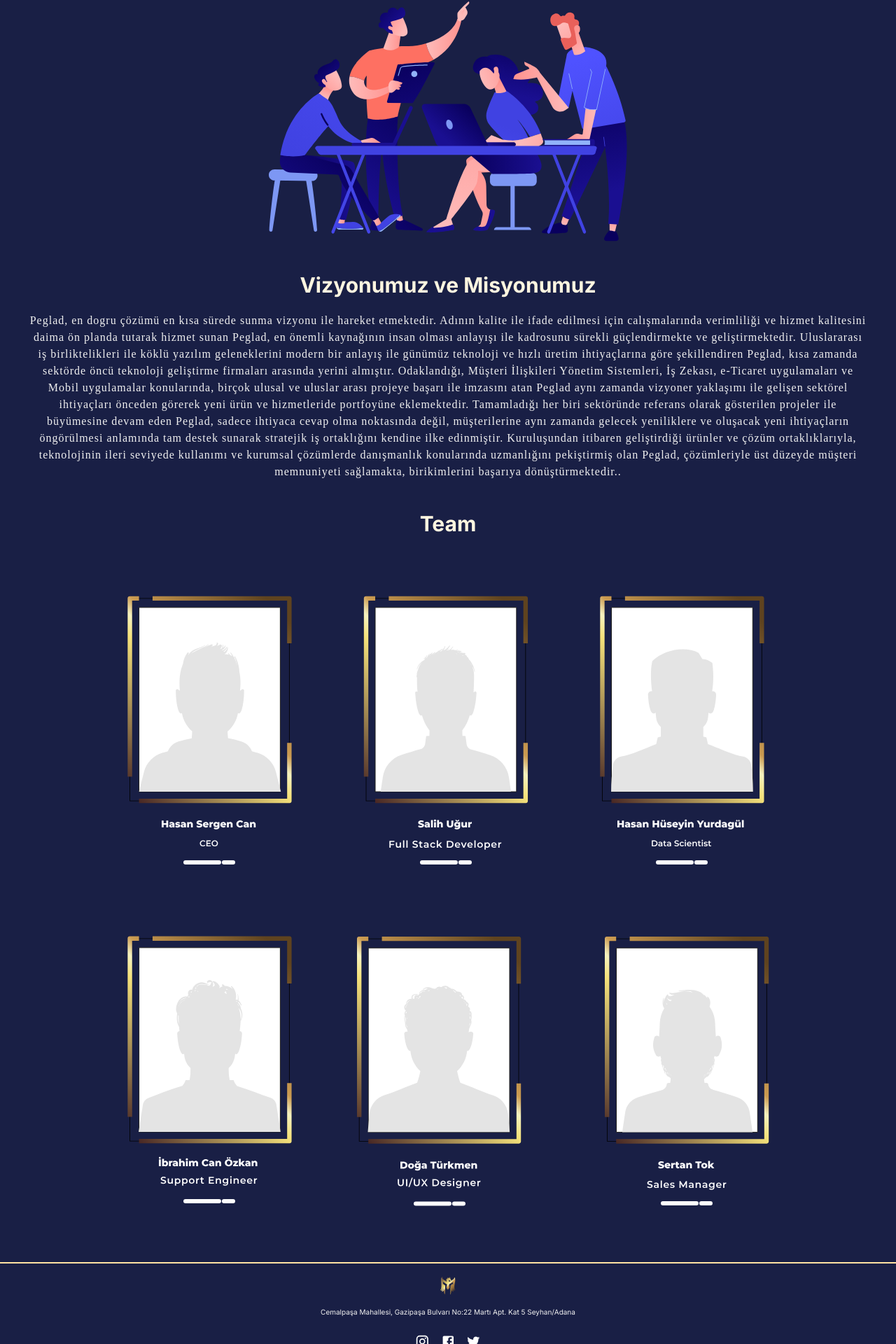
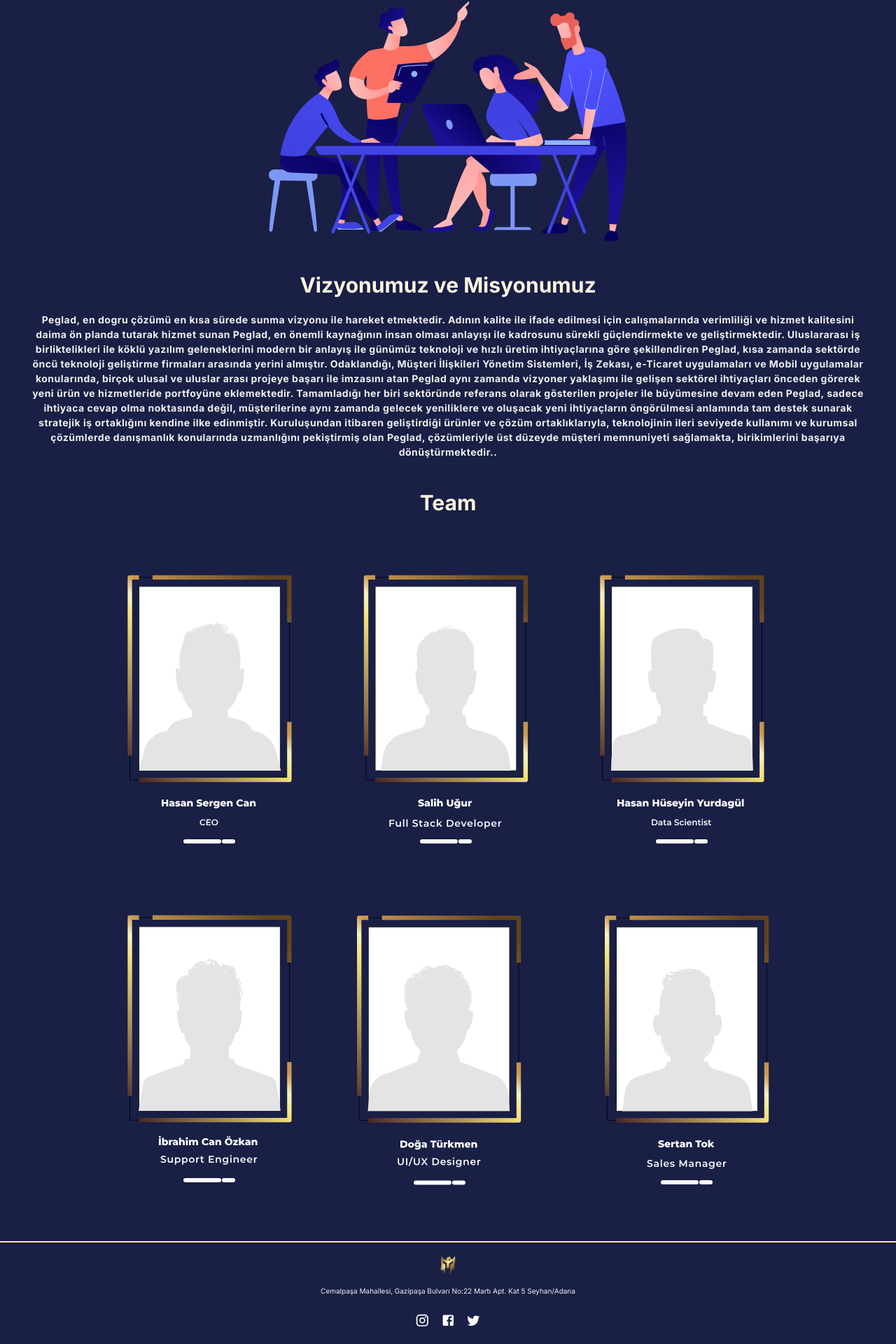
Before and after one commit to salihhugurr/business-landing, a React (Create React App) app: page /about in a window 1280 px wide. Shown: the part 314-2234 px from the top of the page at 70% size. Built offline with nearby package versions, Linux system fonts and the light colour scheme.

Commit message:
some changes

```diff
--- a/package.json
+++ b/package.json
@@ -26,6 +26,7 @@
     "react-countup": "^6.4.0",
     "react-datepicker": "^4.8.0",
     "react-dom": "^18.2.0",
+    "react-helmet": "^6.1.0",
     "react-i18next": "^12.1.1",
     "react-redux": "^8.0.5",
     "react-router-dom": "^6.4.3",
--- a/public/index.html
+++ b/public/index.html
@@ -7,7 +7,7 @@
     <meta name="theme-color" content="#000000" />
     <meta
       name="description"
-      content="Web site created using create-react-app"
+      content="© Peglad"
     />
     <link rel="apple-touch-icon" href="%PUBLIC_URL%/logo192.png" />
     <!--
--- a/src/components/Footer.jsx
+++ b/src/components/Footer.jsx
@@ -48,10 +48,14 @@ const Footer = () => {
           >
             <Instagram />
           </IconButton>
-          <IconButton>
+          <IconButton
+          href="https://www.facebook.com/pegladmedya/"
+          target="_blank">
             <Facebook />
           </IconButton>
-          <IconButton>
+          <IconButton
+          href="https://www.twitter.com/pegladmedya/"
+          target="_blank">
             <Twitter />
           </IconButton>
         </Stack>
--- a/src/components/Navbar.jsx
+++ b/src/components/Navbar.jsx
@@ -69,9 +69,11 @@ const Navbar = ({ isSidebarOpen, setIsSidebarOpen, isNonMobile }) => {
         <FlexBetween gap="1.5rem">
           <img
             src={logo}
+            onClick={()=>navigate(`home`)}
             style={{
               height: isNonMobile ? 40 : 30,
               width: isNonMobile ? 40 : 30,
+              cursor:"pointer"
             }}
             alt="Peglad."
           />
--- a/src/languages/translationEn.js
+++ b/src/languages/translationEn.js
@@ -5,7 +5,7 @@ export const translationEn = {
   Career: "Career",
   Contact: "Contact",
   Pages: "Pages",
-  Copyright: "@ 2023 Peglad. All rights reserved.",
+  Copyright: "© 2023 Peglad. All rights reserved.",
   Dream: "Make Your Dreams Come True",
   FinishedProject: "Finished Project",
   MobileApp: "Mobile App",
@@ -39,15 +39,14 @@ export const translationEn = {
   provides high level of customer satisfaction with its solutions,
   transforming..`,
   proj1Name: `FUTURE PREDICTION APP`,
-  proj1Desc: `Projemiz literatürde en yaygın şekilde kullanılan derin öğrenme ve makine öğrenmesi algoritmaları kullanarak geleceğe yönelik tahminler yapmayı sağlayan bir uygulamadır. Geliştirilen uygulama sayesinde herhangi bir veri seti kullanılarak dinamik bir şekilde tahminleme modelleri oluşturulabilme ve oluşturulan bu modeller ile girilen veri setinin gelecekteki hali tahmin edilebilmektedir.`,
+  proj1Desc: `Our project is an application that allows making predictions for the future by using deep learning and machine learning algorithms, which are the most widely used in the literature. Thanks to the developed application, estimation models can be created dynamically using any data set and the future state of the entered data set can be predicted with these models.`,
   proj2Name: `COVID STATISTIC WEBSITE`,
-  proj2Desc: `Uygulamamız WHO’nun (Dünya Sağlık Örgütü) paylaşmış olduğu rest api kullanarak ve son teknoloji Javascript fetch özellikleri ile covid-19 salgınının her gün ve toplamdaki istatistiklerini her an online şekilde sunmaktadır.`,
+  proj2Desc: `Our application presents daily and total statistics of the covid-19 epidemic online at any time, using the rest api shared by WHO (World Health Organization) and with the latest technology Javascript fetch features.`,
   proj3Name: `COVİD-19
   CHATBOT`,
-  proj3Desc: `Geliştirdiğimiz Covid-19 Chatbot Bert ve Transformer derin öğrenme altyapılarını kullanarak Dünya Sağlık Örgütünün sağladı veri ile eğitilmiş ve Covid-19 hakkında bütün bilgileri kullanıcılara anlık olarak sunabilmiştir.`,
+  proj3Desc: `The Covid-19 Chatbot we developed, using Bert and Transformer deep learning infrastructures, was trained with the data provided by the World Health Organization and was able to instantly present all information about Covid-19 to the users.`,
   proj4Name: `LONDON TRANSPORTATION MOBILE APP`,
-  proj4Desc: `Londra’da bulunan özel bir seyahat acentesi için geliştirilmiş London Transportation mobil uygulamamız Londra Belediyesinin bizlere sağlamış olduğu harita, yol ve ulaşım bilgileri kullanılarak android ve ios uygulaması olarak acenteye tasarlanmıştır. Uygulama qr kod yardımı ile en yakın rotayı oluşturabilmekte ve en yakın ulaşım aracını lokasyon olarak kullanıcıya sunabilmektedir.
-  `,
+  proj4Desc: `Our London Transportation mobile application, developed for a private travel agency in London, was designed for the agency as an android and iOS application, using the map, road and transportation information provided to us by the Municipality of London. The application can create the closest route with the help of qr code and present the closest transportation vehicle to the user as a location.`,
   writeUs: "WRITE US",
   Name: "Name",
   Head: "Head",
@@ -56,4 +55,5 @@ export const translationEn = {
     "Your email has been sent succesfully. We will contact with you as soon as possible...",
   Error:
     "An error occurred while sending email. We will solve this problem as soon as possible... If you want you can contact with us by calling.",
+    Send:"Send",
 };
--- a/src/languages/translationTr.js
+++ b/src/languages/translationTr.js
@@ -5,7 +5,7 @@ export const translationTr = {
   Career: "Kariyer",
   Contact: "İletişim",
   Pages: "Sayfalar",
-  Copyright: "@ 2023 Peglad. Tüm hakları saklıdır.",
+  Copyright: "© 2023 Peglad. Tüm hakları saklıdır.",
   Dream: "Hayalleriniz Gerçek Olsun",
   FinishedProject: "Tamamlanan Proje",
   MobileApp: "Mobil Uygulama",
@@ -63,4 +63,5 @@ export const translationTr = {
     "Mailiniz başarılı bir şekilde tarafımıza iletilmiştir. En kısa sürede sizinle iletişime geçeceğiz...",
   Error:
     "Mailiniz gönderilirken bir hatayla karşılaşıldı. Yakın zamanda konuyla ilgili çözüme ulaşacağız... Dilerseniz telefon numarası üzerinden iletişim sağlayabilirsiniz.",
+    Send:"Gönder",
 };
--- a/src/scenes/about/index.jsx
+++ b/src/scenes/about/index.jsx
@@ -3,6 +3,7 @@ import React, { useState } from "react";
 import office from "../../assets/office.svg";
 import teamDark from "../../assets/teamDark.svg";
 import team from "../../assets/team.svg";
+import {Helmet} from "react-helmet"
 
 import { useTranslation } from "react-i18next";
 
@@ -13,6 +14,10 @@ const About = () => {
 
   return (
     <Box flexDirection={"column"} sx={{ display: "flex", minHeight: "100%" }}>
+      <Helmet>
+        <title>{t("About")}</title>
+        <meta name={t("About")} description="Peglad hakkında"/>
+      </Helmet>
       <Box
         m={5}
         sx={{
@@ -99,9 +104,9 @@ const About = () => {
           <Typography
             color={theme.palette.secondary[50]}
             textAlign="center"
-            letterSpacing={1}
-            fontFamily="bold"
-            fontSize={isNonMobile ? 16 : 14}
+            fontWeight="bold"
+            letterSpacing={.5}
+            fontSize={isNonMobile ? 14 : 12}
             marginTop={2}
           >
             {t("QualityDesc")}
--- a/src/scenes/contact/index.jsx
+++ b/src/scenes/contact/index.jsx
@@ -14,6 +14,7 @@ import { useTranslation } from "react-i18next";
 import contact from "../../assets/contact.svg";
 import contactDark from "../../assets/contactDark.svg";
 import { Send } from "@mui/icons-material";
+import {Helmet} from "react-helmet"
 
 const Contact = () => {
   const [message, setMessage] = useState({
@@ -60,6 +61,10 @@ const Contact = () => {
       flexDirection={isNonMobile ? "row" : "column"}
       sx={{ display: "flex", minHeight: "100%" }}
     >
+      <Helmet>
+        <title>{t("Contact")}</title>
+        <meta name={t("Contact")} description="Peglad iletişim"/>
+      </Helmet>
       <Box
         flexDirection={"column"}
         gap={4}
@@ -146,7 +151,7 @@ const Contact = () => {
           variant="contained"
           endIcon={<Send />}
         >
-          Send
+          {t("Send")}
         </Button>
       </Box>
       <Box
--- a/src/scenes/home/index.jsx
+++ b/src/scenes/home/index.jsx
@@ -13,6 +13,7 @@ import {
 } from "@mui/icons-material";
 import { useTranslation } from "react-i18next";
 import i18next from "i18next";
+import {Helmet} from "react-helmet"
 
 const Home = () => {
   const [counterOn, setCounterOn] = useState(false);
@@ -22,6 +23,10 @@ const Home = () => {
 
   return (
     <Box flexDirection={"column"} sx={{ display: "flex", minHeight: "100%" }}>
+      <Helmet>
+        <title>{t("Home")}</title>
+        <meta name={t("Home")} description="Anasayfa Açıklama"/>
+      </Helmet>
       <Box
         m={5}
         sx={{
--- a/src/scenes/projects/index.jsx
+++ b/src/scenes/projects/index.jsx
@@ -6,6 +6,7 @@ import project3 from "../../assets/project3.svg";
 import project4 from "../../assets/project4.svg";
 
 import { useTranslation } from "react-i18next";
+import {Helmet} from "react-helmet"
 
 const Projects = () => {
   const theme = useTheme();
@@ -37,6 +38,10 @@ const Projects = () => {
 
   return (
     <Box flexDirection={"column"} sx={{ display: "flex", minHeight: "100%" }}>
+      <Helmet>
+        <title>{t("Projects")}</title>
+        <meta name={t("Projects")} description="Peglad projeleri"/>
+      </Helmet>
       {allProjects.map((item, index) => (
         <Box
           flexDirection={"column"}
```
Also changed, not shown: 2 other files (tests, documents, lock files or other folders).
